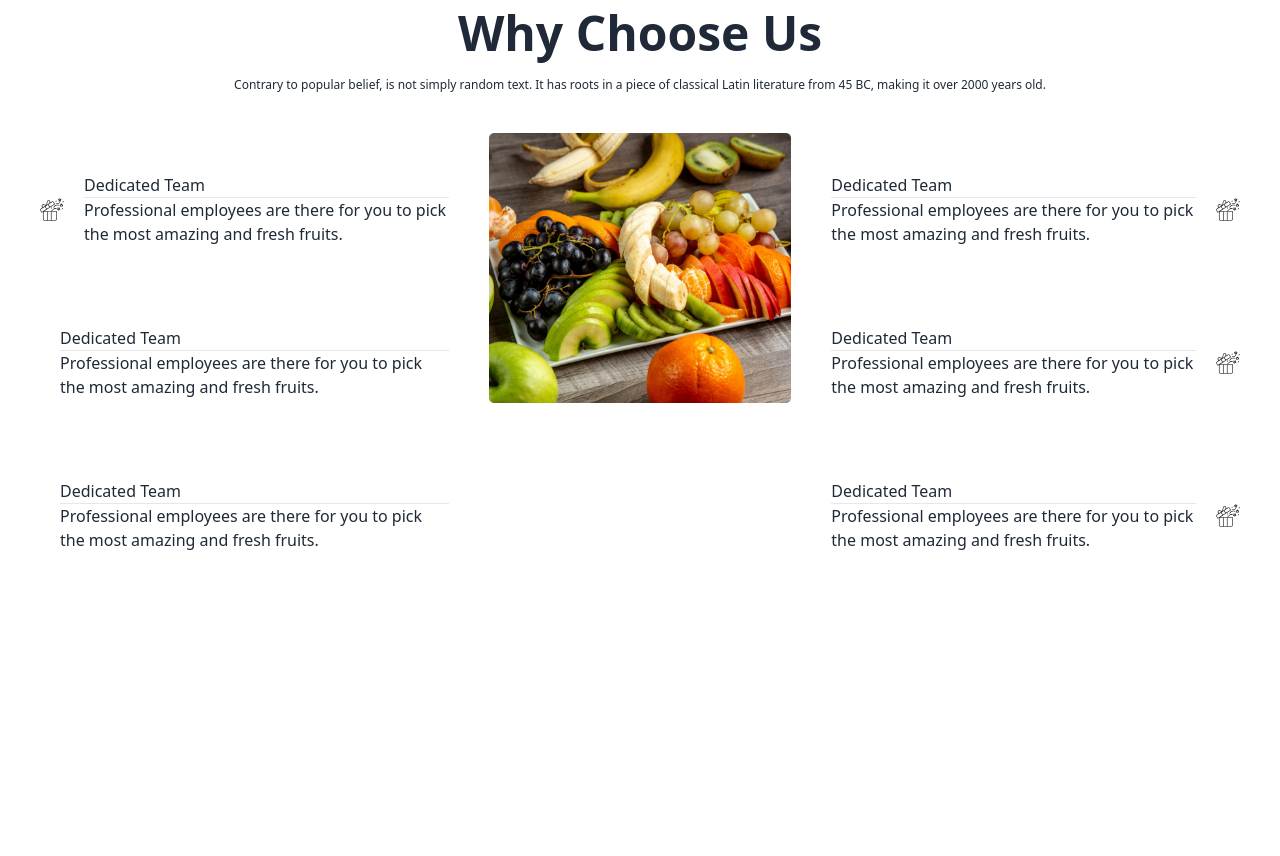
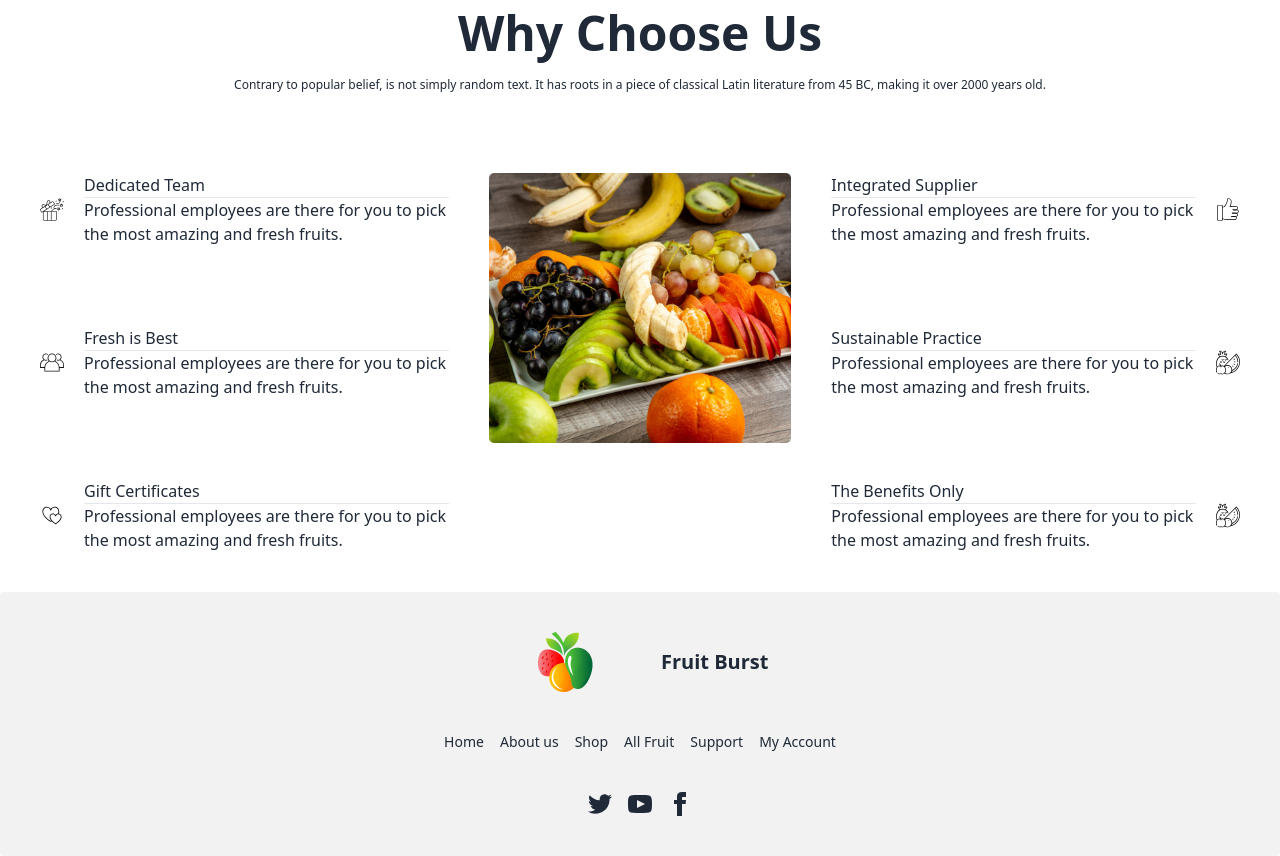
Before and after one commit to MarufSiyam11/fruit-brust, a plain HTML site: page index.html in a window 1280 px wide. Shown: the part 2460-3316 px from the top of the page. Before the commit the page ends 3052 px from the top, so only its background shows below. Drawn offline with nearby package versions, Linux system fonts and the light colour scheme.

Commit message:
finish footer section

```diff
--- a/index.html
+++ b/index.html
@@ -301,7 +301,7 @@
   <button class="btn btn-error">Shop All</button>
 </div>
 </section>
-<section class=" font-extrabold text-white bg-no-repeat">
+<section class=" font-extrabold text-white">
   <div>
     <div class=" min-h-screen" style="background-image: url(./images/banner1.png);">
       <div class=" bg-opacity-60"></div>
@@ -371,8 +371,9 @@
 
     <div class="">
       <!-- line 1 -->
-      <div class=" flex gap-5 p-10">
-        <img src="./images/icons/gift-box 1.svg" alt="">
+      <div class=" flex gap-5 p-10 ">
+
+        <img  src="./images/icons/gift-box 1.svg" alt="">
         <div class="">
           <h2>Dedicated Team</h2>
           <hr>
@@ -381,61 +382,81 @@
       </div>
       <!-- line 2 -->
       <div class=" flex gap-5 p-10">
-        <img src="./images/icons/group 1.svg 1.svg" alt="">
+        <img src="./images/icons/group 1.svg" alt="">
         <div class="">
-          <h2>Dedicated Team</h2>
+          <h2>Fresh is Best</h2>
           <hr>
           <p>Professional employees are there for you to pick the most amazing and fresh fruits.</p>
         </div>
       </div>
       <!-- line 3 -->
       <div class=" flex gap-5 p-10">
-        <img src="./images/icons/love 1.svg 1.svg" alt="">
+        <img src="./images/icons/love 1.svg" alt="">
         <div class="">
-          <h2>Dedicated Team</h2>
+          <h2>Gift Certificates</h2>
           <hr>
           <p>Professional employees are there for you to pick the most amazing and fresh fruits.</p>
         </div>
       </div>
 
     </div>
-    <div>
+    <div class="pt-10">
       <img src="./images/whychoose1.png" alt="">
     </div>
     <div>
       <!-- another-cara 1 -->
       <div class=" flex gap-5 p-10">
         <div class="">
-          <h2>Dedicated Team</h2>
+          <h2>Integrated Supplier</h2>
           <hr>
           <p>Professional employees are there for you to pick the most amazing and fresh fruits.</p>
         </div>
-        <img src="./images/icons/gift-box 1.svg" alt="">
+        <img src="./images/icons/like 1.svg" alt="">
       </div>
       <!-- another-cara 1 -->
       <div class=" flex gap-5 p-10">
         <div class="">
-          <h2>Dedicated Team</h2>
+          <h2>Sustainable Practice</h2>
           <hr>
           <p>Professional employees are there for you to pick the most amazing and fresh fruits.</p>
         </div>
-        <img src="./images/icons/gift-box 1.svg" alt="">
+        <img src="./images/icons/fruit 1.svg" alt="">
       </div>
       <!-- another-cara 1 -->
       <div class=" flex gap-5 p-10">
         <div class="">
-          <h2>Dedicated Team</h2>
+          <h2>The Benefits Only</h2>
           <hr>
           <p>Professional employees are there for you to pick the most amazing and fresh fruits.</p>
         </div>
-        <img src="./images/icons/gift-box 1.svg" alt="">
+        <img src="./images/icons/fruit 1.svg" alt="">
       </div>
     </div>
   </div>
    </section>
 </main>
-    <footer>
 
-    </footer>
+      <footer class="footer footer-center p-10 bg-base-200 text-base-content rounded">
+        <div class="navbar-center grid grid-cols-2">
+          <img src="./images/logo.png" alt="">
+        <a class="btn btn-ghost normal-case text-xl">Fruit Burst</a>
+      </div>
+        <div class="grid grid-flow-col gap-4">
+          <a class="link link-hover">Home</a>
+          <a class="link link-hover">About us</a>
+          <a class="link link-hover">Shop</a>
+          <a class="link link-hover">All Fruit</a>
+          <a class="link link-hover">Support</a>
+          <a class="link link-hover">My Account</a>
+        </div>
+        <div>
+          <div class="grid grid-flow-col gap-4">
+            <a><svg xmlns="http://www.w3.org/2000/svg" width="24" height="24" viewBox="0 0 24 24" class="fill-current"><path d="M24 4.557c-.883.392-1.832.656-2.828.775 1.017-.609 1.798-1.574 2.165-2.724-.951.564-2.005.974-3.127 1.195-.897-.957-2.178-1.555-3.594-1.555-3.179 0-5.515 2.966-4.797 6.045-4.091-.205-7.719-2.165-10.148-5.144-1.29 2.213-.669 5.108 1.523 6.574-.806-.026-1.566-.247-2.229-.616-.054 2.281 1.581 4.415 3.949 4.89-.693.188-1.452.232-2.224.084.626 1.956 2.444 3.379 4.6 3.419-2.07 1.623-4.678 2.348-7.29 2.04 2.179 1.397 4.768 2.212 7.548 2.212 9.142 0 14.307-7.721 13.995-14.646.962-.695 1.797-1.562 2.457-2.549z"></path></svg></a>
+            <a><svg xmlns="http://www.w3.org/2000/svg" width="24" height="24" viewBox="0 0 24 24" class="fill-current"><path d="M19.615 3.184c-3.604-.246-11.631-.245-15.23 0-3.897.266-4.356 2.62-4.385 8.816.029 6.185.484 8.549 4.385 8.816 3.6.245 11.626.246 15.23 0 3.897-.266 4.356-2.62 4.385-8.816-.029-6.185-.484-8.549-4.385-8.816zm-10.615 12.816v-8l8 3.993-8 4.007z"></path></svg></a>
+            <a><svg xmlns="http://www.w3.org/2000/svg" width="24" height="24" viewBox="0 0 24 24" class="fill-current"><path d="M9 8h-3v4h3v12h5v-12h3.642l.358-4h-4v-1.667c0-.955.192-1.333 1.115-1.333h2.885v-5h-3.808c-3.596 0-5.192 1.583-5.192 4.615v3.385z"></path></svg></a>
+          </div>
+        </div>
+      </footer>
+
 </body>
 </html>
```
Also changed, not shown: images/icons/fruit 1.svg (added), images/icons/ice-cream 1.svg (added), images/icons/like 1.svg (added), images/icons/users-between-lines-solid.svg (added).
